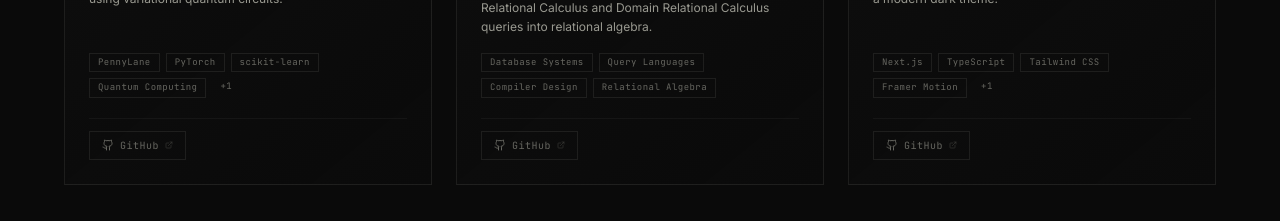
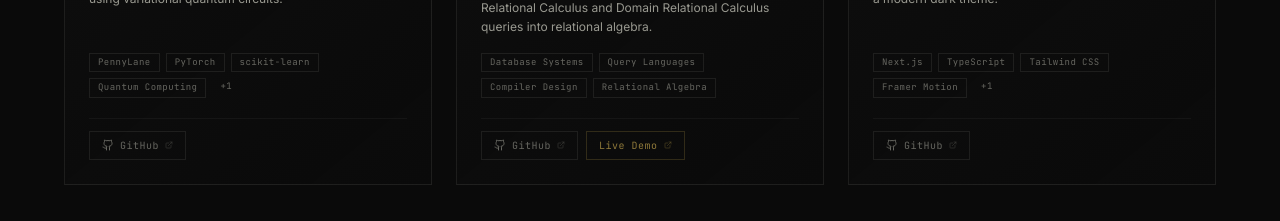
Before and after one commit to Kevin272-dot/Portfolio, a Next.js app: page / in a window 1280 px wide. Shown: the part 3020-3241 px from the top of the page. Built offline with nearby package versions, Linux system fonts and the light colour scheme.

Commit message:
Add live demo link for TRC Translator project

```diff
--- a/src/data/projects.ts
+++ b/src/data/projects.ts
@@ -183,6 +183,7 @@ export const projects: Project[] = [
       "A database systems project that translates Tuple Relational Calculus and Domain Relational Calculus queries into relational algebra.",
     tags: ["Database Systems", "Query Languages", "Compiler Design", "Relational Algebra"],
     github: "https://github.com/Kevin272-dot/Tuple-and-Domain-Relational-Calculus-Translator",
+    live: "https://trc-translator.lrkevindaniel.workers.dev",
     category: "AI/ML and Data Projects",
     featured: true,
     order: 14,
```
